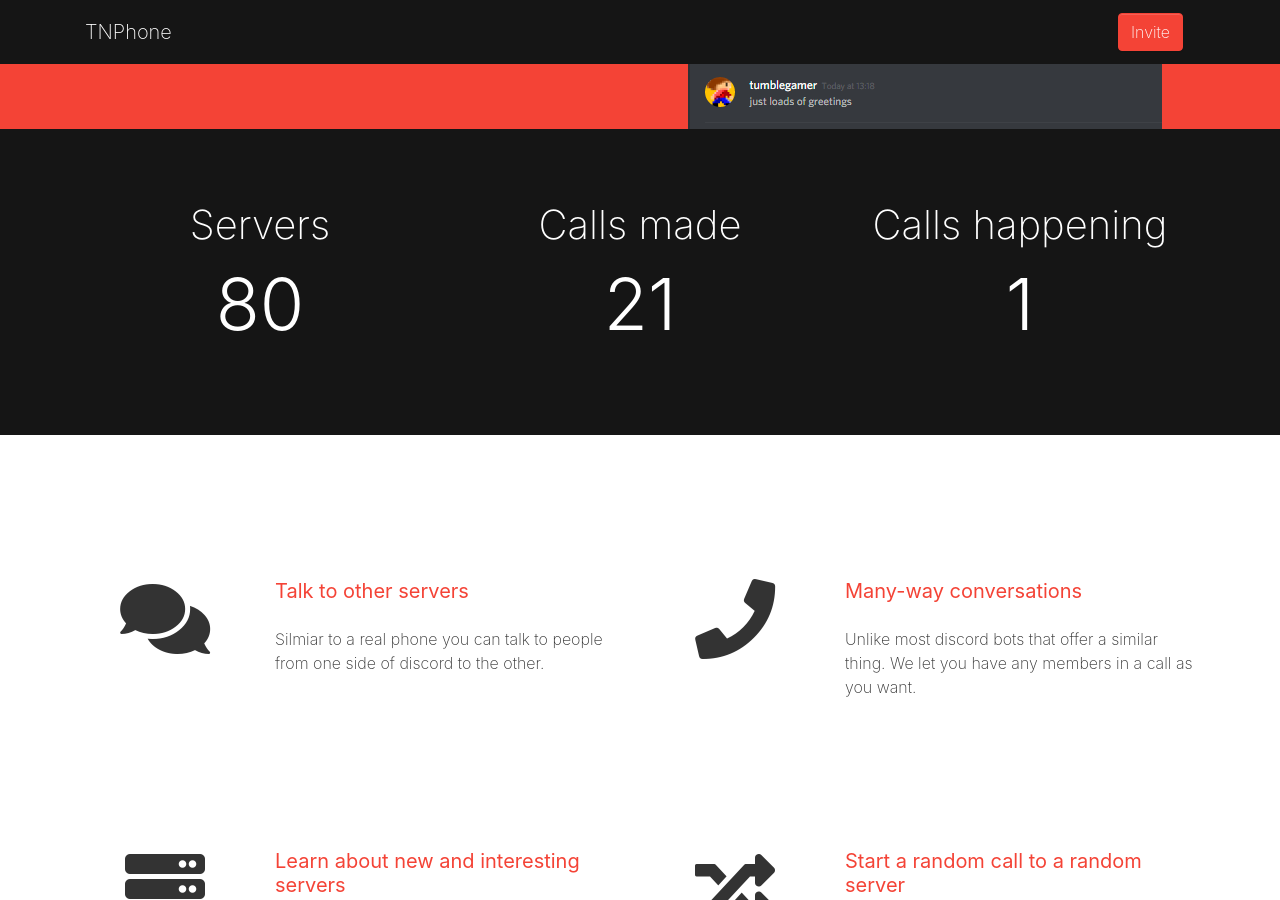
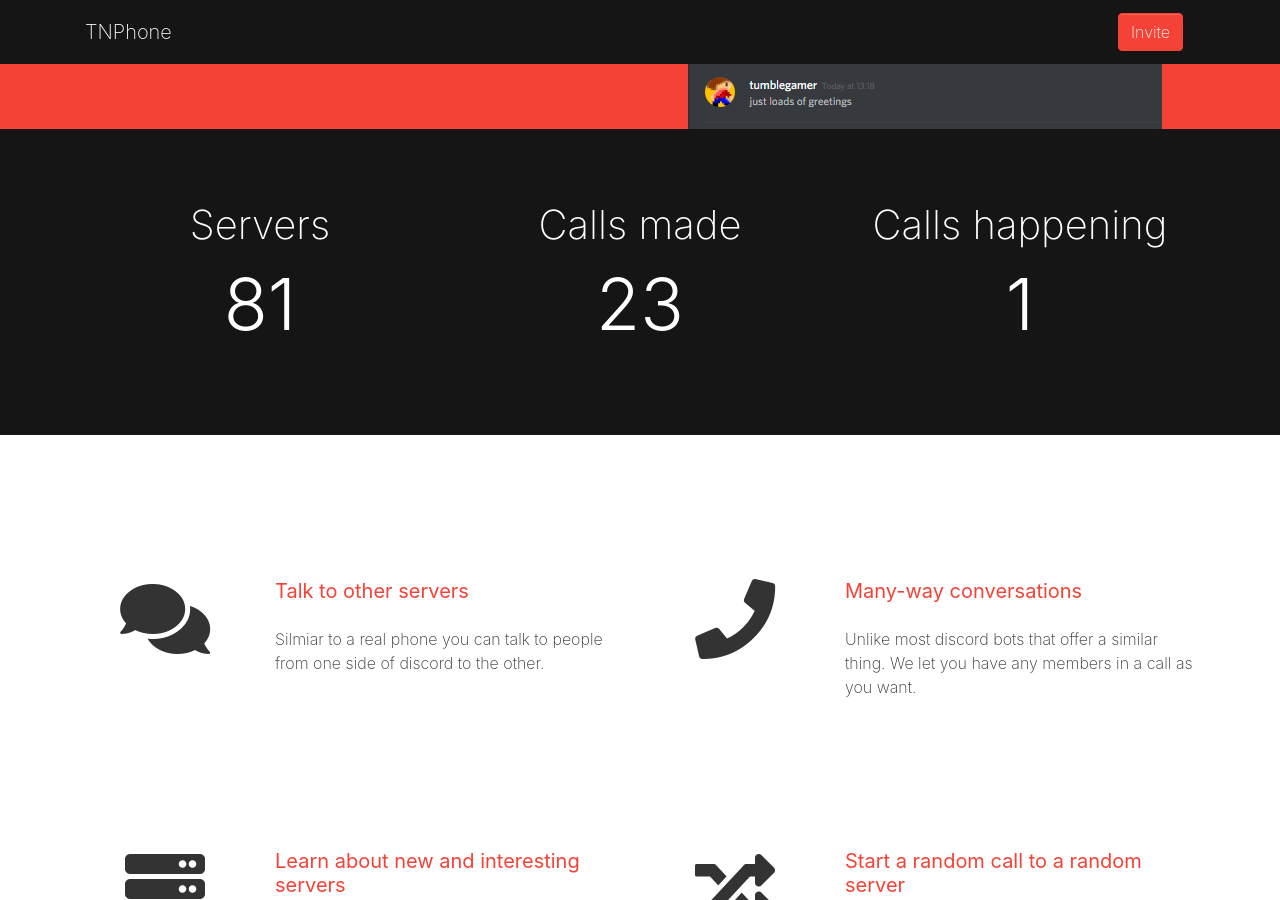
Before and after one commit to tumblenet/tnphone.tumblenet.ga, a Jekyll site: the page built from index.html, in a window 1280 px wide and 900 px high, scrolled down 443 px. Built offline with Jekyll 4.4.1, drawn with Linux system fonts in a browser that asks for light colours; nearby versions of some CDN libraries.

Commit message:
Update Phones feed

```diff
--- a/_data/phones.json
+++ b/_data/phones.json
@@ -1,5 +1,5 @@
 {
-	"callsMade": 21,
-	"servers": 80,
+	"callsMade": 23,
+	"servers": 81,
 	"currentCalls": 1
 }
```
